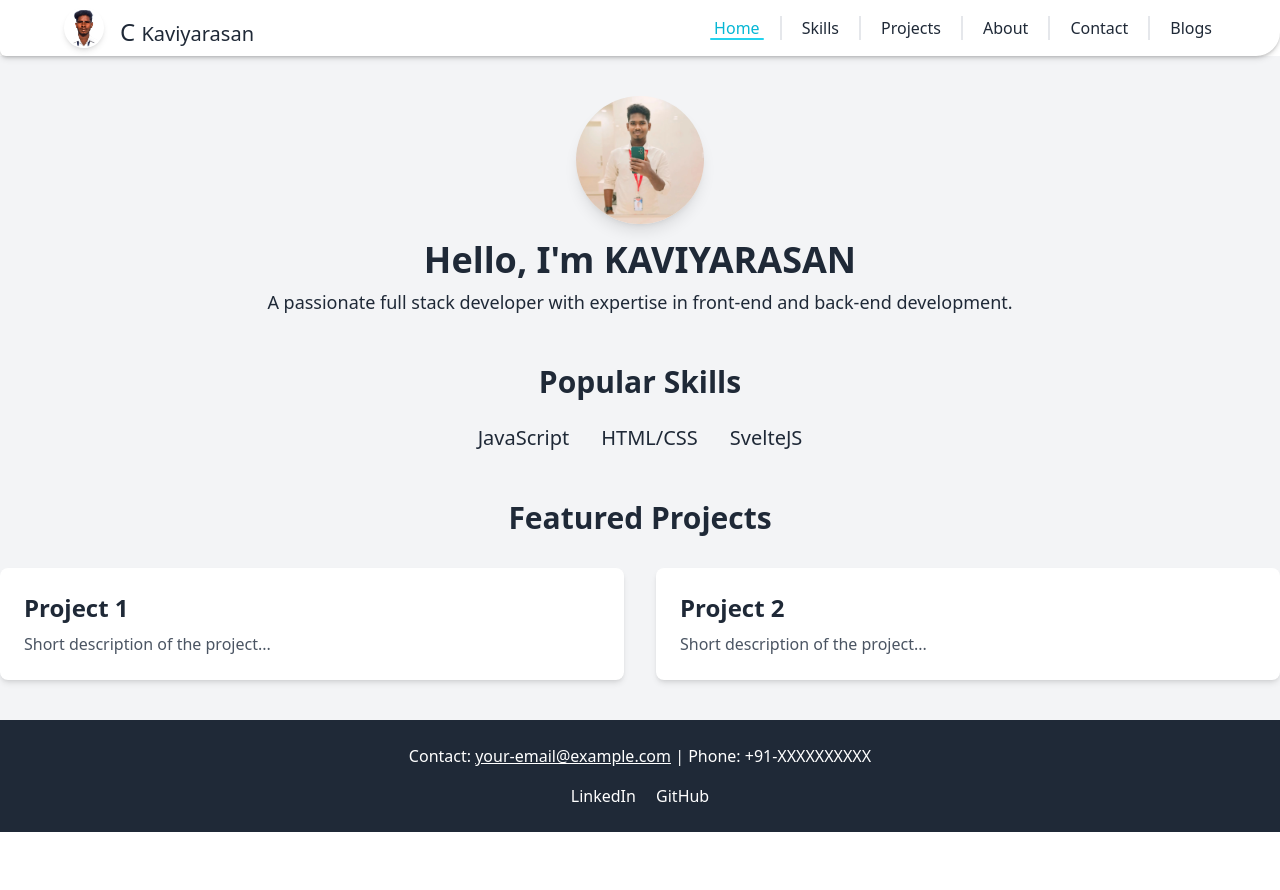
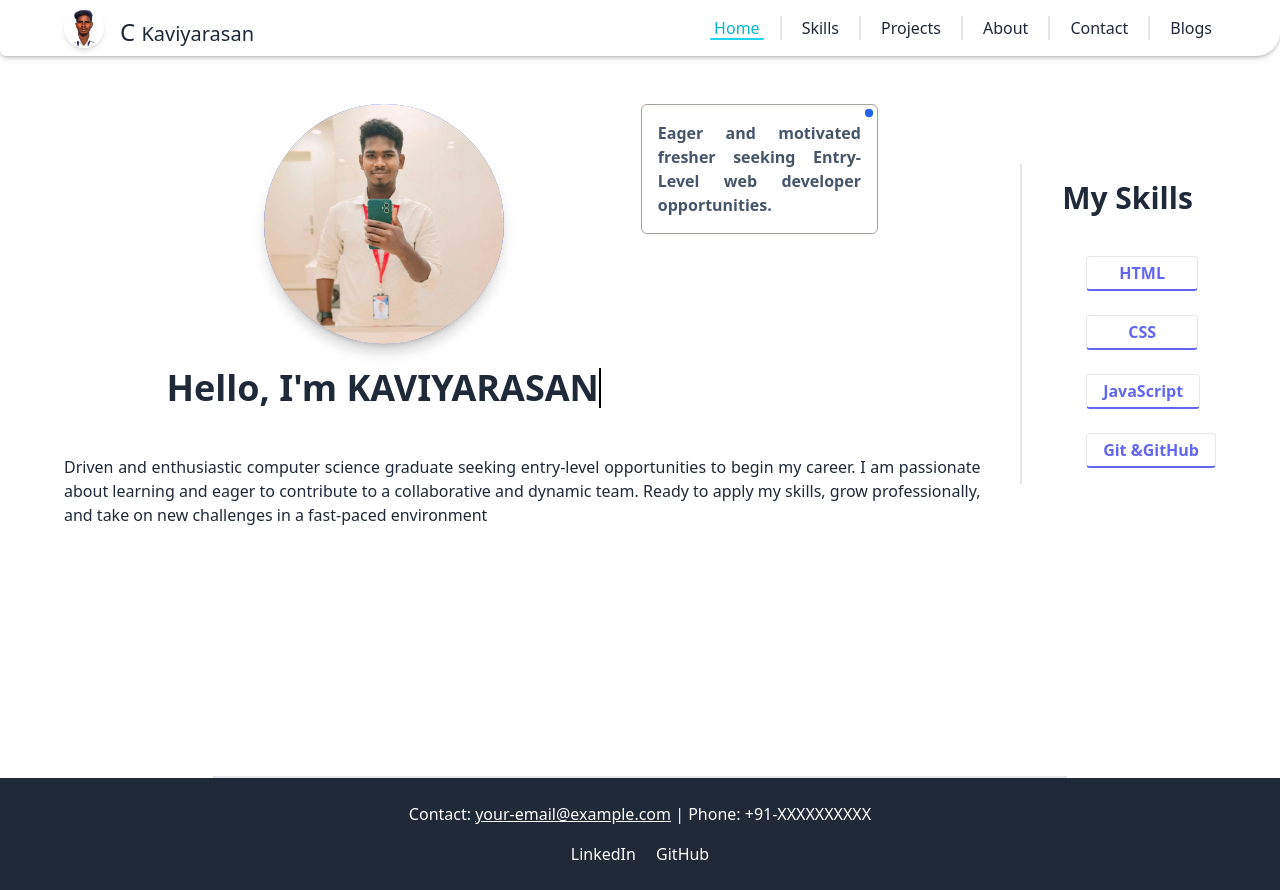
Before and after one commit to kaviyarasancmk02/portfolio, a SvelteKit app in the folder web/: page / in a window 1280 px wide. Before the commit the page ends 832 px from the top, so only its background shows below. Built offline with nearby package versions, Linux system fonts and the light colour scheme.

Commit message:
Hero page is complited

```diff
--- a/web/src/routes/+page.svelte
+++ b/web/src/routes/+page.svelte
@@ -1,43 +1,13 @@
 <script>
+  import Hero from "./component/hero.svelte";
   import kaviyarsanStylish from "../assets/images/kaviyarsanStylish.jpg";
+
+  let greetingName = "Hello, I'm KAVIYARASAN";
+  const verticalLine = '<div class="w-1 h-80 bg-gray-200"></div>';
+  const horizontalLine = '<div class="w-2/3 h-0.5 bg-gray-200"></div>';
 </script>
 
-<section id="home" class="bg-gray-100 text-gray-800 py-10">
-  <div class="intro text-center mb-12">
-    <img
-      src={kaviyarsanStylish}
-      alt="Your Name"
-      class="profile-pic rounded-full w-32 h-32 mx-auto mb-4 shadow-lg"
-    />
-    <h1 class="text-4xl font-bold mb-2">Hello, I'm KAVIYARASAN</h1>
-    <p class="text-lg font-light">
-      A passionate full stack developer with expertise in front-end and back-end
-      development.
-    </p>
-  </div>
-
-  <div class="skills-highlight text-center mb-12">
-    <h2 class="text-3xl font-semibold mb-6">Popular Skills</h2>
-    <ul class="flex justify-center space-x-8 text-xl">
-      <li class="hover:text-indigo-600 transition duration-300">JavaScript</li>
-      <li class="hover:text-indigo-600 transition duration-300">HTML/CSS</li>
-      <li class="hover:text-indigo-600 transition duration-300">SvelteJS</li>
-      <!-- Add icons or brief descriptions as needed -->
-    </ul>
-  </div>
-
-  <div class="featured-projects">
-    <h2 class="text-3xl font-semibold text-center mb-8">Featured Projects</h2>
-    <div class="grid grid-cols-1 md:grid-cols-2 gap-8">
-      <div class="project bg-white shadow-md p-6 rounded-lg">
-        <h3 class="text-2xl font-semibold mb-2">Project 1</h3>
-        <p class="text-gray-600">Short description of the project...</p>
-      </div>
-      <div class="project bg-white shadow-md p-6 rounded-lg">
-        <h3 class="text-2xl font-semibold mb-2">Project 2</h3>
-        <p class="text-gray-600">Short description of the project...</p>
-      </div>
-      <!-- More projects as needed -->
-    </div>
-  </div>
-</section>
+<div class="flex flex-col items-center justify-center">
+  <Hero />
+  {@html horizontalLine}
+</div>
--- a/web/src/routes/component/header.svelte
+++ b/web/src/routes/component/header.svelte
@@ -1,7 +1,7 @@
 <script lang="ts">
   import {onMount} from "svelte";
   import kaviyarsanStylish from "../../assets/images/kaviyarasanFormal.png";
-  import MenuBotton from "./menuBotton.svelte";
+  import MenuBotton from "./menubotton.svelte";
 
   let i = 0;
   const verticalLine = '<span class="w-0.5 h-6 bg-gray-200 mx-4"></span>';
--- /dev/null
+++ b/web/src/routes/component/hero.svelte
@@ -0,0 +1,98 @@
+<script>
+  import kaviyarsanStylish from "../../assets/images/kaviyarsanStylish.jpg";
+
+  let greetingName = "Hello, I'm KAVIYARASAN";
+  const verticalLine =
+    '<div class="hidden md:block w-1 h-80 bg-gray-200"></div>';
+  const horizontalLine =
+    '<div class="hidden md:block w-2/3 h-0.5 bg-gray-200"></div>';
+  const mySkills = [
+    "HTML",
+    ["CSS", "Tailwind CSS"],
+    ["JavaScript", ["SvelteJS"]],
+    "Git &GitHub",
+  ];
+</script>
+
+<section
+  id="home"
+  class="md:min-h-[90vh] bg-white text-gray-800 transition-all duration-300 ease-in-out"
+>
+  <div
+    class="p-4 md:p-8 lg:p-12 flex flex-col md:flex-row items-center justify-stretch gap-6"
+  >
+    <div
+      class="intro text-center flex flex-col items-center justify-center gap-4 transition-all duration-500 ease-in-out"
+    >
+      <div
+        class="flex flex-col md:flex-row items-center md:items-start justify-center gap-4 md:gap-6 lg:gap-10"
+      >
+        <div>
+          <div
+            class="flex flex-col items-center justify-center relative transition-all duration-500 ease-in-out"
+          >
+            <span
+              class="absolute rounded-full w-32 md:w-48 lg:w-60 h-32 md:h-48 lg:h-60 shadow-lg border border-blue-600 animate-spin transition-all duration-500 ease-in-out"
+            >
+            </span>
+            <img
+              src={kaviyarsanStylish}
+              alt="Your Name"
+              class="z-20 rounded-full w-32 md:w-48 lg:w-60 h-32 md:h-48 lg:h-60 shadow-lg transition-all duration-500 ease-in-out"
+            />
+          </div>
+          <h1
+            class="my-6 text-xl md:text-2xl lg:text-4xl font-bold mb-2 max-w-max relative"
+          >
+            <span
+              class="inline-block overflow-hidden whitespace-nowrap border-r-2 border-black animate-typing"
+            >
+              {greetingName}
+            </span>
+          </h1>
+        </div>
+        <div
+          class="md:w-1/4 min-w-40 border border-stone-400 p-2 md:p-4 rounded-md text-pretty text-base font-semibold text-slate-600 transition-all duration-500 ease-in-out text-justify relative"
+        >
+          Eager and motivated fresher seeking Entry-Level web developer
+          opportunities.
+          <div
+            class="w-2 h-2 absolute top-1 right-1 bg-blue-600 rounded-full transition-all duration-500"
+          ></div>
+          <div
+            class="w-2 h-2 absolute top-1 right-1 bg-blue-600 rounded-full animate-ping transition-all duration-500"
+          ></div>
+        </div>
+      </div>
+
+      <p class="text-justify p-4">
+        Driven and enthusiastic computer science graduate seeking entry-level
+        opportunities to begin my career. I am passionate about learning and
+        eager to contribute to a collaborative and dynamic team. Ready to apply
+        my skills, grow professionally, and take on new challenges in a
+        fast-paced environment
+      </p>
+    </div>
+
+    {@html verticalLine}
+
+    <div class="p-4 md:w-1/4 flex flex-col items-start w-full gap-4">
+      <h2 class="text-3xl font-semibold mb-6">My Skills</h2>
+      <ul class="pl-6 flex items-start gap-6 flex-wrap">
+        {#each mySkills as skill}
+          <button
+            class="min-w-max w-28 rounded border border-b-2 border-b-indigo-500 hover:border-indigo-500 py-1 px-4 hover:bg-indigo-100 transition-all duration-300 ease-in-out"
+          >
+            <li class="text-indigo-500 hover:text-indigo-600 font-semibold">
+              {#if typeof skill === "string"}
+                {skill}
+              {:else if typeof skill === "object"}
+                {skill[0]}
+              {/if}
+            </li>
+          </button>
+        {/each}
+      </ul>
+    </div>
+  </div>
+</section>
--- a/web/src/routes/component/menuBotton.svelte
+++ b/web/src/routes/component/menuBotton.svelte
@@ -31,13 +31,13 @@
     class={`${isMenuShow ? "border-indigo-500 rotate-[200deg]" : "border-fuchsia-500 rotate-0"} border bg-white absolute bottom-0 right-4 w-5 h-5 rounded-full m-0.5 transition-all duration-300 ease-in-out flex items-center justify-center p-1`}
   >
     <div
-      class={`${isMenuShow ? "bg-indigo-500" : "bg-fuchsia-500"} w-0.5 h-3 bg-red-300 rounded-sm m-0.5`}
+      class={`${isMenuShow ? "bg-indigo-500" : "bg-fuchsia-500"} w-0.5 h-3 rounded-sm m-0.5`}
     ></div>
     <div
-      class={`${isMenuShow ? "bg-indigo-500" : "bg-fuchsia-500"} top-0.5 left-1.5 rotate-45 w-0.5 h-2 bg-red-300 absolute rounded-sm`}
+      class={`${isMenuShow ? "bg-indigo-500" : "bg-indigo-500"} top-0.5 left-1.5 rotate-45 w-0.5 h-2 absolute rounded-sm`}
     ></div>
     <div
-      class={`${isMenuShow ? "bg-indigo-500" : "bg-fuchsia-500"} top-0.5 right-1.5 -rotate-45 w-0.5 h-2 bg-red-300 absolute rounded-sm`}
+      class={`${isMenuShow ? "bg-indigo-500" : "bg-indigo-500"} top-0.5 right-1.5 -rotate-45 w-0.5 h-2 absolute rounded-sm`}
     ></div>
   </div>
 </div>
--- /dev/null
+++ b/web/src/routes/projects/demoproject.svelte
@@ -0,0 +1,15 @@
+<section>
+  <div class="featured-projects">
+    <h2 class="text-3xl font-semibold text-center mb-8">Featured Projects</h2>
+    <div class="grid grid-cols-1 md:grid-cols-2 gap-8">
+      <div class="project bg-white shadow-md p-6 rounded-lg">
+        <h3 class="text-2xl font-semibold mb-2">Project 1</h3>
+        <p class="text-gray-600">Short description of the project...</p>
+      </div>
+      <div class="project bg-white shadow-md p-6 rounded-lg">
+        <h3 class="text-2xl font-semibold mb-2">Project 2</h3>
+        <p class="text-gray-600">Short description of the project...</p>
+      </div>
+    </div>
+  </div>
+</section>
--- a/web/tailwind.config.js
+++ b/web/tailwind.config.js
@@ -2,7 +2,26 @@
 export default {
   content: ["./src/**/*.{html,js,svelte,ts}"],
   theme: {
-    extend: {},
+    extend: {
+      keyframes: {
+        typing: {
+          from: {width: "0%"},
+          to: {width: "100%"},
+        },
+        fade: {
+          "0%, 100%": {opacity: "0"},
+          "50%": {opacity: "1"},
+        },
+        blink: {
+          "50%": {"border-color": "transparent"},
+        },
+      },
+      animation: {
+        typing: "typing 3s steps(40, end) forwards",
+        blink: "blink 0.3s step-end infinite",
+        fade: "fade 2s ease-in-out infinite",
+      },
+    },
   },
   plugins: [],
 };
```
